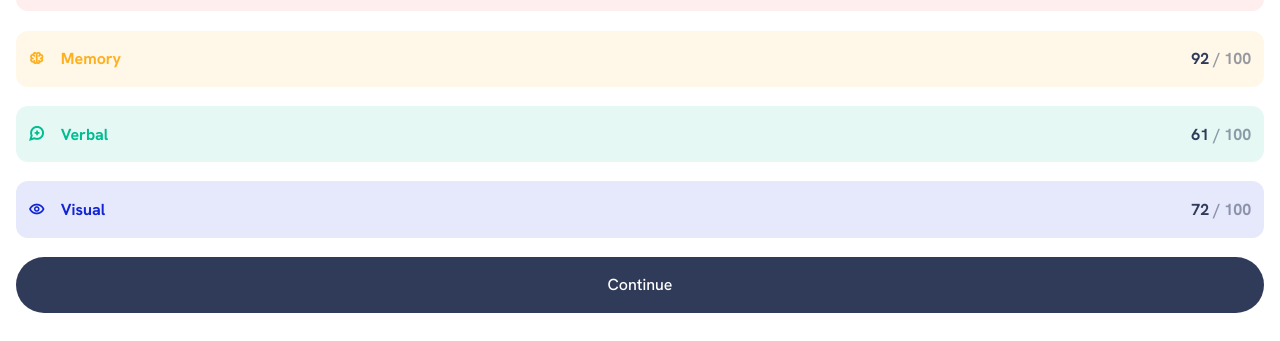
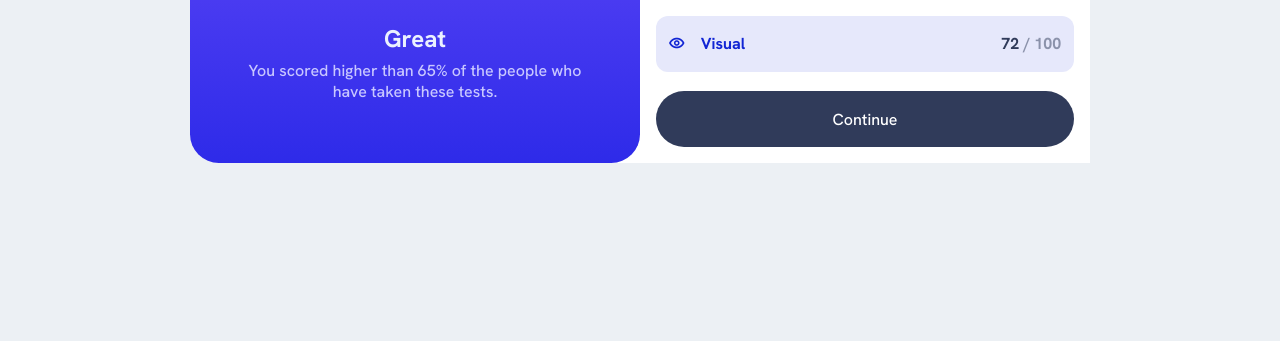
Before and after one commit to abraund/Challenges, a plain HTML site: page frontend-mentor/results-summary-component-main/index.html in a window 1280 px wide. Shown: the part 459-800 px from the top of the page. Drawn offline with nearby package versions, Linux system fonts and the light colour scheme.

Commit message:
Completing challenge, adding responsiveness.

```diff
--- a/frontend-mentor/results-summary-component-main/styles.css
+++ b/frontend-mentor/results-summary-component-main/styles.css
@@ -3,18 +3,27 @@
 body, h2 {
     padding: 0;
     margin: 0;
+
+}
+
+body {
+    background: hsl(207, 27%, 94%);
 }
 
 .result {
     font-family: 'Hanken Grotesk', sans-serif;
     font-weight: 500;
+    max-width: 900px;
+    background: white;
 }
 
-.result__overall-container{
+.result__overall-container
+{
     background: linear-gradient(hsl(252, 100%, 67%), hsl(241, 81%, 54%));
     display: flex;
     flex-direction: column;
     align-items: center;
+    justify-content: space-around;
     padding: 1.5em 3em 3em 3em;
     border-radius: 0 0 1.8em 1.8em;
     text-align: center;
@@ -138,3 +147,21 @@ body, h2 {
     text-align: center;
     text-decoration: none;
 }
+
+@media (min-width: 800px){
+    body {
+        display: grid;
+        place-content: center;
+        height: 100vh;
+    }
+    .result {
+        display: grid;
+        grid-template-columns: 1fr 1fr;
+        margin: 3rem;
+        border-radius: 1.8rem 0 0 1.8rem;
+
+    }
+    .result__overall-container {
+        border-radius: 1.8em;
+    }
+}
```
